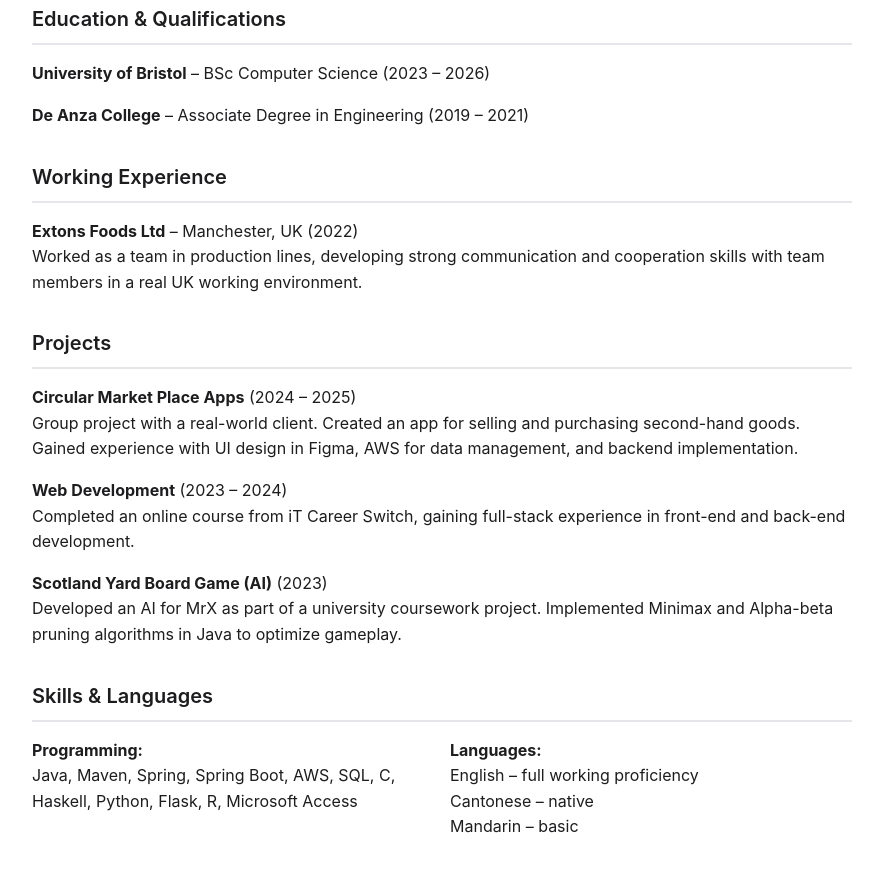
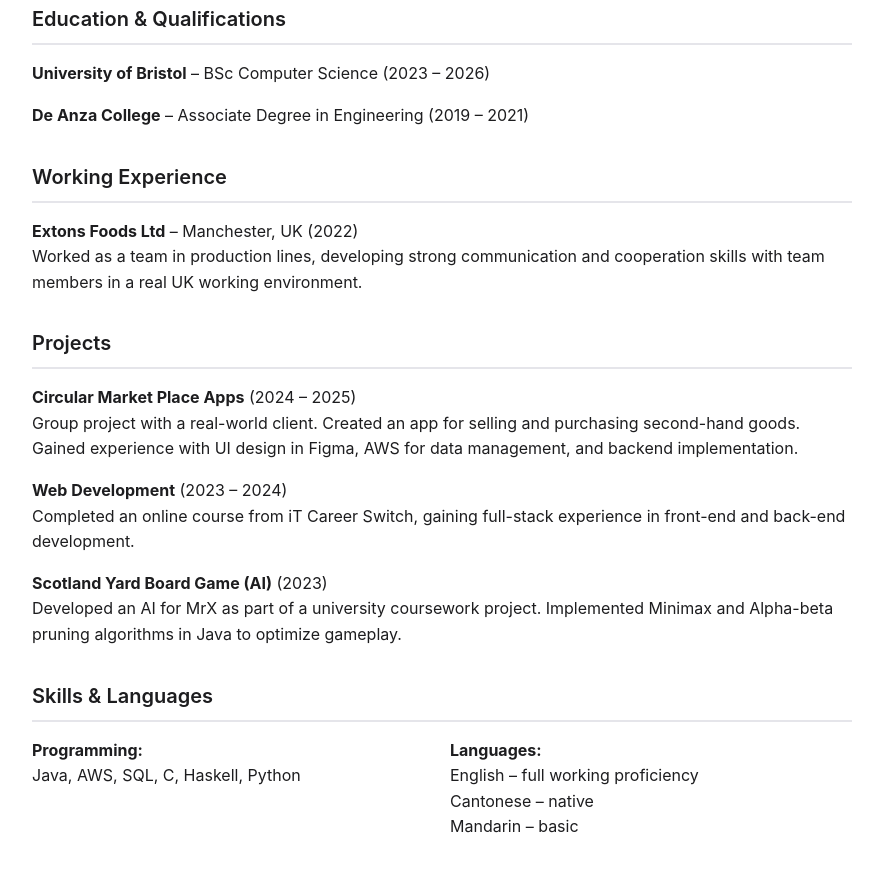
Before and after one commit to tsoiHerman/hermantsoi.github.io, a plain HTML site: page index.html in a window 1280 px wide. Shown: the part 452-1324 px from the top of the page, without its empty margins (198-1081 px from the left). Drawn offline with Linux system fonts and the light colour scheme.

Commit message:
Update index.html

```diff
--- a/index.html
+++ b/index.html
@@ -133,7 +133,7 @@
       <div class="skills-grid">
         <div>
           <strong>Programming:</strong><br>
-          Java, Maven, Spring, Spring Boot, AWS, SQL, C, Haskell, Python, Flask, R, Microsoft Access
+          Java, AWS, SQL, C, Haskell, Python
         </div>
         <div>
           <strong>Languages:</strong><br>
```
